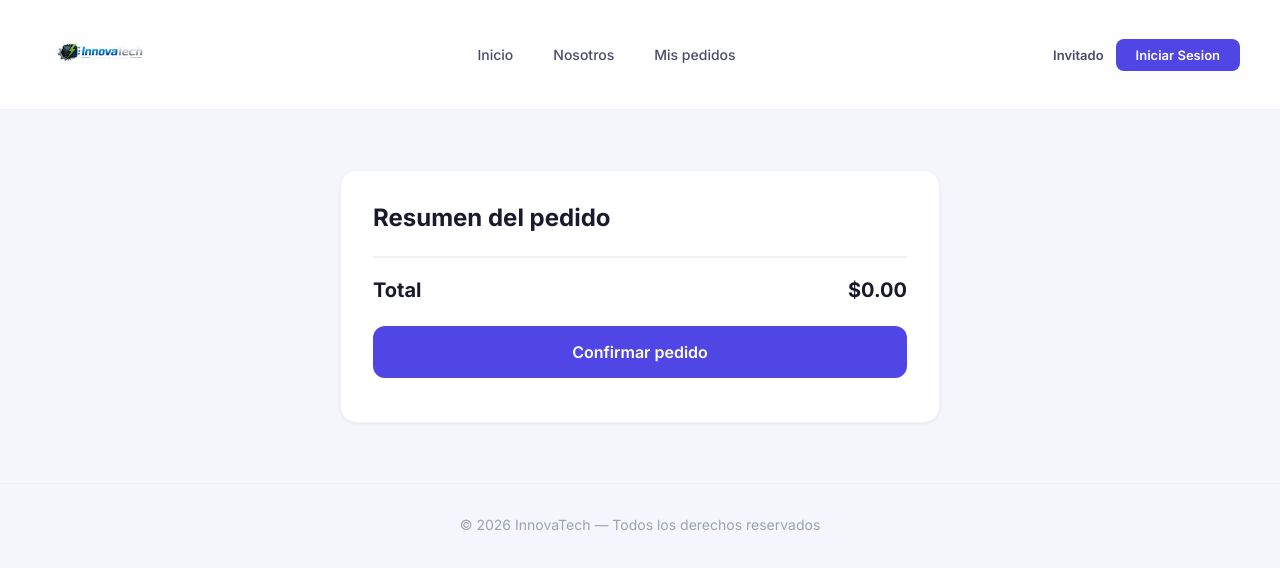
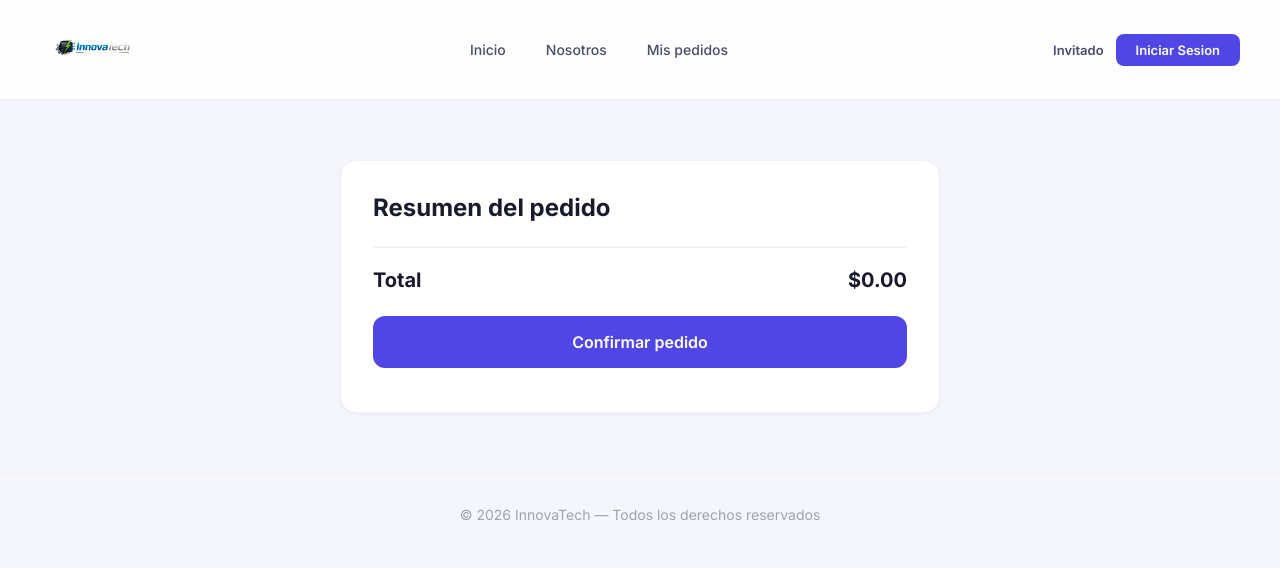
Before and after one commit to edwards1-992/Store-Innova, a website: page checkout.html in a window 1280 px wide. Drawn offline with Linux system fonts and the light colour scheme.

Commit message:
Ajustar logo 70px a navbar 100px

```diff
--- a/checkout.html
+++ b/checkout.html
@@ -10,13 +10,13 @@
         * { margin:0; padding:0; box-sizing:border-box; font-family:'Inter',sans-serif; }
         body { min-height:100vh; background:#f4f6fb; color:#1a1a2e; }
         .navbar {
-            width:100%; padding:0 40px; height:110px;
+            width:100%; padding:0 40px; height:100px;
             display:flex; justify-content:space-between; align-items:center;
             background:rgba(255,255,255,0.85); backdrop-filter:blur(16px);
             border-bottom:1px solid rgba(0,0,0,0.06); position:sticky; top:0; z-index:1000;
         }
         .logo { display:flex; align-items:center; }
-        .logo img { height:80px; }
+        .logo img { height:70px; }
         .menu { display:flex; gap:4px; }
         .menu a { text-decoration:none; color:#4a4a6a; padding:10px 18px; border-radius:8px; font-size:14px; font-weight:500; transition:all 0.2s; }
         .menu a:hover { background:#f0f2ff; color:#4f46e5; }
```
Also changed, not shown: index.html (+2 -2 lines), mis_pedidos.html (+2 -2 lines), nosotros.html (+2 -2 lines), producto.html (+2 -2 lines).
